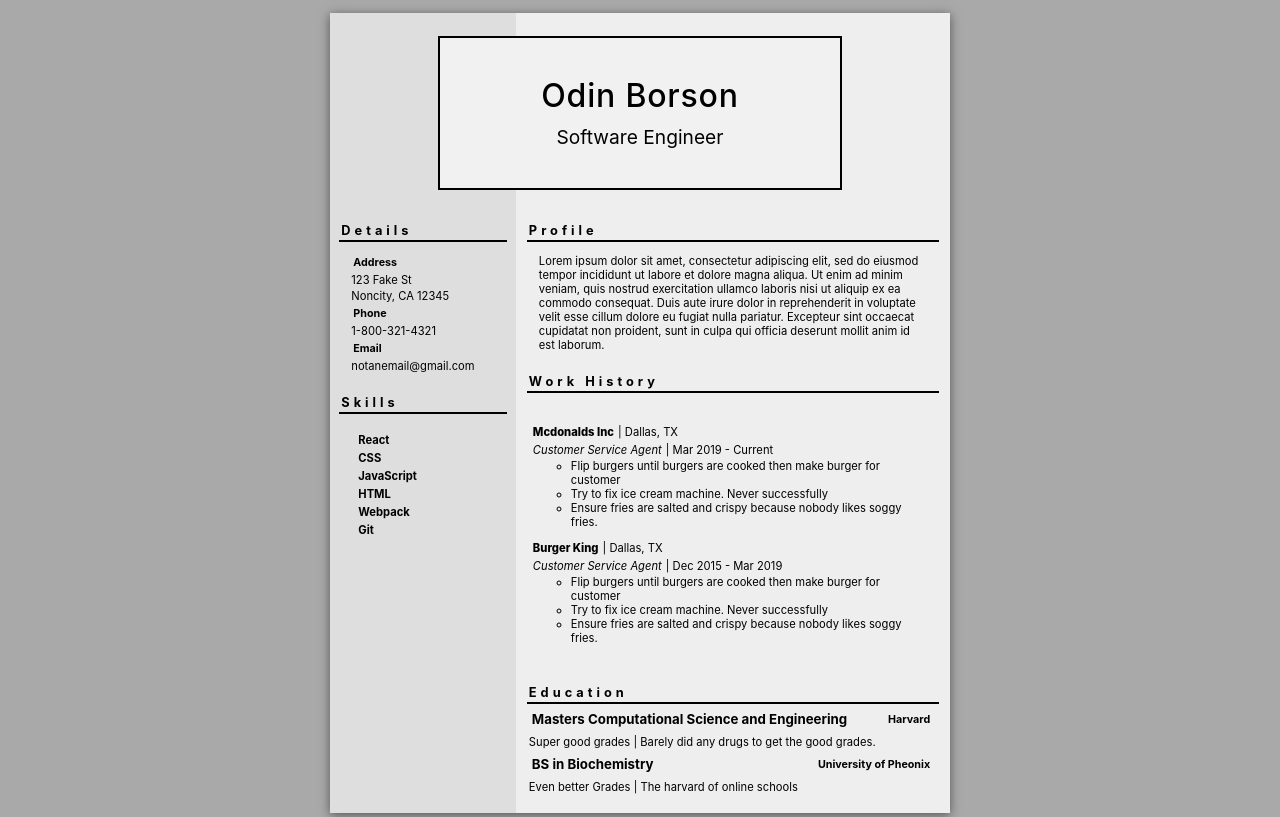
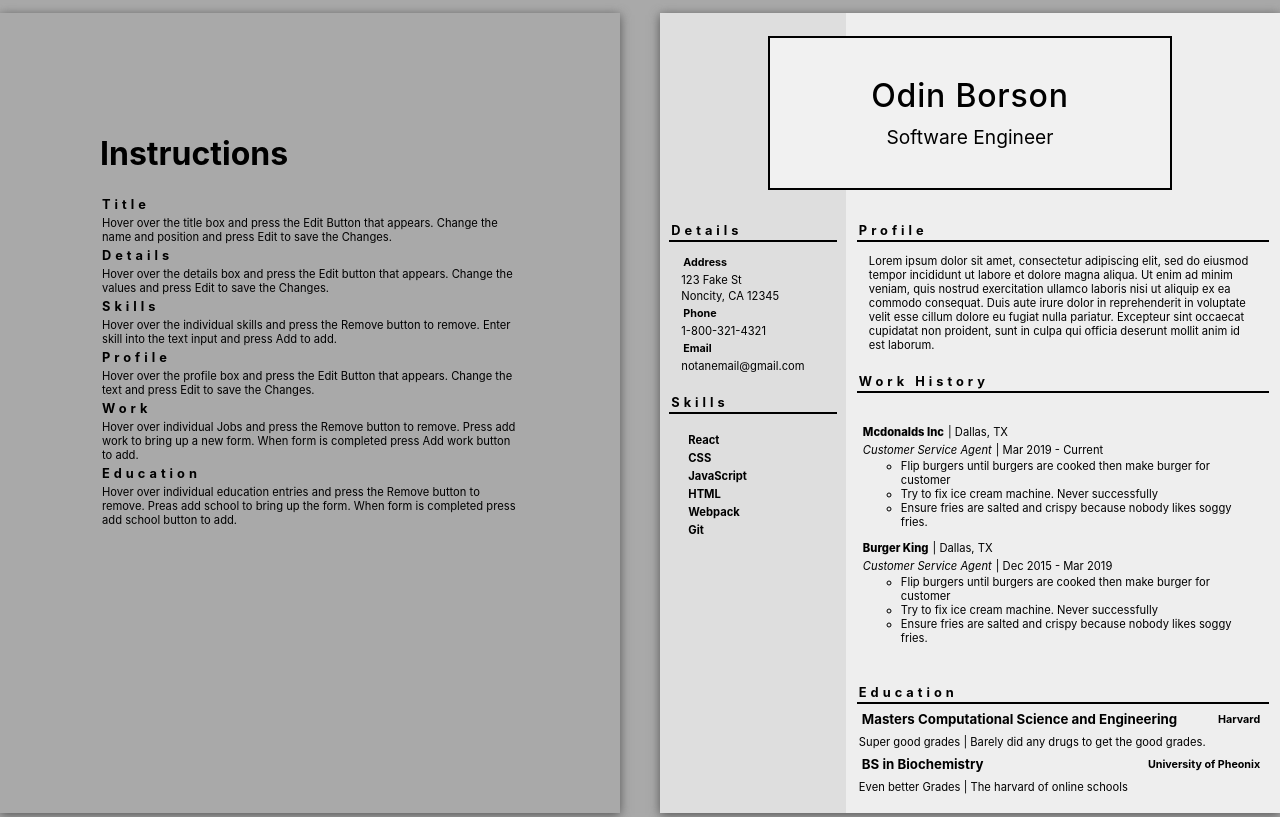
Before and after one commit to Hansjensen/cv-project, a React (Create React App) app: page / in a window 1280 px wide. Built offline with nearby package versions, Linux system fonts and the light colour scheme.

Commit message:
Complete instructions

```diff
--- a/src/App.css
+++ b/src/App.css
@@ -7,8 +7,13 @@ body {
 
 }
 
+#page {
+  display: flex;
+  justify-content: center;
+}
+
 .wrapper{
-  margin: auto;
+
   margin-top: 1%;
   width: 620px;
   height: 800px;
--- a/src/App.js
+++ b/src/App.js
@@ -8,6 +8,7 @@ import Skills from "./components/Skills";
 import Profile from "./components/Profile";
 import Work from "./components/Work";
 import Education from "./components/Education";
+import Instructions from "./components/Instructions";
 
 
 class App extends Component {
@@ -23,6 +24,8 @@ class App extends Component {
   render() {
 
     return (
+      <div id="page">
+      <Instructions/>
       <div className="wrapper" id ="wrapper">
         <Title />
         <div id="infoContainer">
@@ -53,6 +56,7 @@ class App extends Component {
                 </div>
         </div>
       </div>
+      </div>
     )
 
   }
--- a/src/components/Instructions.js
+++ b/src/components/Instructions.js
@@ -0,0 +1,29 @@
+import React, {Component} from "react";
+import '../styles/Instructions.css'
+
+class Instructions extends Component {
+
+    constructor() {
+        super()
+    }
+
+    render() {
+        return <div id="mainPage">
+            <h1>Instructions</h1>
+            <h3>Title</h3>
+            <p>Hover over the title box and press the Edit Button that appears. Change the name and position and press Edit to save the Changes.</p>
+            <h3>Details</h3>
+            <p>Hover over the details box and press the Edit button that appears. Change the values and press Edit to save the Changes.</p>
+            <h3>Skills</h3>
+            <p>Hover over the individual skills and press the Remove button to remove. Enter skill into the text input and press Add to add.</p>
+            <h3>Profile</h3>
+            <p>Hover over the profile box and press the Edit Button that appears. Change the text and press Edit to save the Changes.</p>
+            <h3>Work</h3>
+            <p>Hover over individual Jobs and press the Remove button to remove. Press add work to bring up a new form. When form is completed press Add work button to add.</p>
+            <h3>Education</h3>
+            <p>Hover over individual education entries and press the Remove button to remove. Preas add school to bring up the form. When form is completed press add school button to add.</p>
+        </div>
+    }
+}
+
+export default Instructions;
--- a/src/styles/Instructions.css
+++ b/src/styles/Instructions.css
@@ -0,0 +1,12 @@
+#mainPage {
+ margin-top: 1%;
+  width: 420px;
+  height: 600px;
+  box-shadow: 0px 2px 10px rgb(85, 85, 85);
+  background-color: darkgray;
+  margin-right: 40px;
+  display: flex;
+  flex-direction: column;
+
+  padding: 100px;
+}
```
